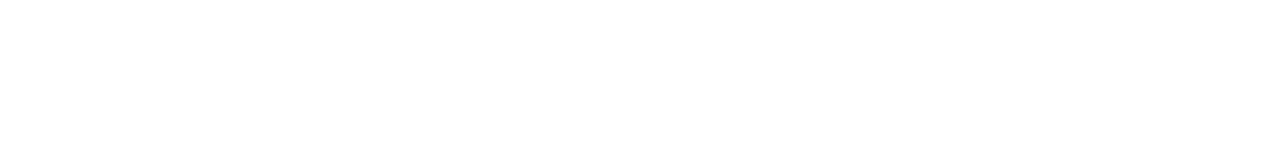
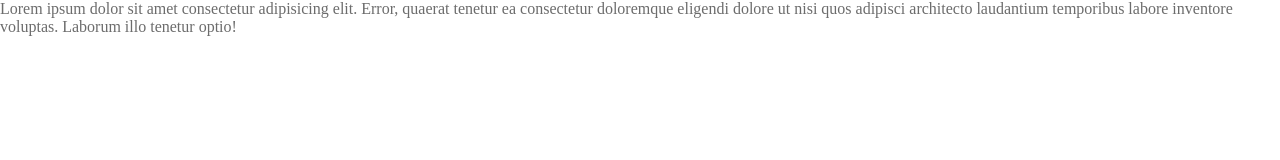
Before and after one commit to Carlosfagomes/perfil-de-viagens, a plain HTML site: page index.html in a window 1280 px wide. Drawn offline with Linux system fonts and the light colour scheme.

Commit message:
Initial style guide

```diff
--- a/index.html
+++ b/index.html
@@ -8,5 +8,7 @@
 </head>
 <body>
 
+    <p>Lorem ipsum dolor sit amet consectetur adipisicing elit. Error, quaerat tenetur ea consectetur doloremque eligendi dolore ut nisi quos adipisci architecto laudantium temporibus labore inventore voluptas. Laborum illo tenetur optio!</p>
+
 </body>
 </html>
--- a/styles/global.css
+++ b/styles/global.css
@@ -3,3 +3,22 @@
     padding: 0;
     box-sizing: border-box;
 }
+
+:root {
+
+    --brand-color: #EF5F4C;
+
+    --shape-transparency: #ffffff90;
+    --background-color: #FFFFFF;
+    --surface-color: #F5F5F5;
+    --skeleton-color: #D9D9D9;
+
+    --text-color-primary: #313131;
+    --text-color-secondary: #6C6C6C;
+
+}
+
+body {
+    color: var(--text-color-secondary);
+    background-color: var(--background-color);
+}
```
Also changed, not shown: assets/AirplaneTilt.svg (added), assets/Image 01.png (added), assets/Image 02.png (added), assets/Image 03.png (added), assets/Image 04.png (added), assets/Image 05.png (added), assets/Image 06.png (added), assets/Image 07.png (added), assets/Image 08.png (added), assets/Image 09.png (added), assets/Image 10.png (added), assets/Image 11.png (added), assets/Image.svg (added), assets/Logo.svg (added), 2 more files, 1 other file.
